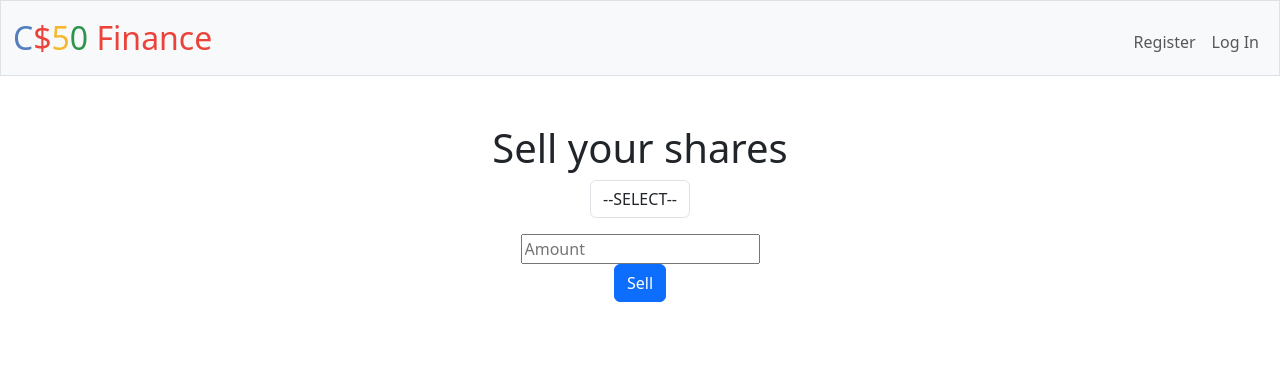
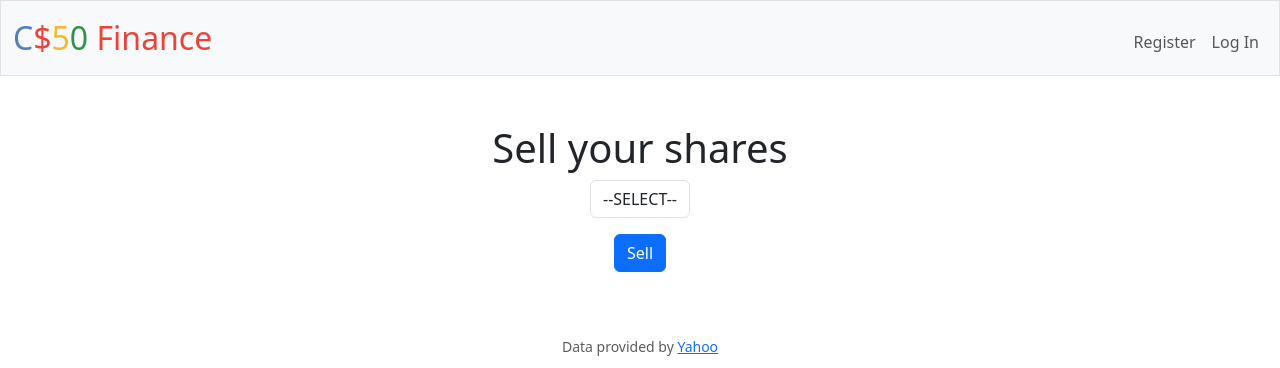
Before and after one commit to getkam/cs50x, a Flask app: template finance/templates/sell.html in a window 1280 px wide. Shown: the top 368 px of the page. Run offline with Flask 3, Linux system fonts and the light colour scheme; the template is opened without the code that fills it, so the values that code supplies are empty; some libraries are stand-ins or nearby versions.

Commit message:
Tue, Mar 5, 2024, 1:05 AM +01:00

```diff
--- a/finance/templates/buy.html
+++ b/finance/templates/buy.html
@@ -10,7 +10,7 @@
         <input autocomplete="off" autofocus class="form-control mx-auto w-auto" name="symbol" placeholder="Symbol" type="text">
     </div>
     <div class="mb-3">
-        <input autocomplete="off" autofocus class="form-control mx-auto w-auto" name="amount" id="amount" placeholder="Amount" type="text" onblur="validateAmountOfShares()">
+        <input autocomplete="off" autofocus class="form-control mx-auto w-auto" name="shares" id="amount" placeholder="Amount" type="text" onblur="validateAmountOfShares()">
     </div>
     <button class="btn btn-primary" type="submit">Buy</button>
 </form>
--- a/finance/templates/sell.html
+++ b/finance/templates/sell.html
@@ -15,9 +15,6 @@
             {% endfor %}
         </select>
     </div>
-    <div>
-        <input name="shares" placeholder="Amount">
-    </div>
     <div class="mb-3">
         <button class="btn btn-primary" type="submit">Sell</button>
     </div>
```
